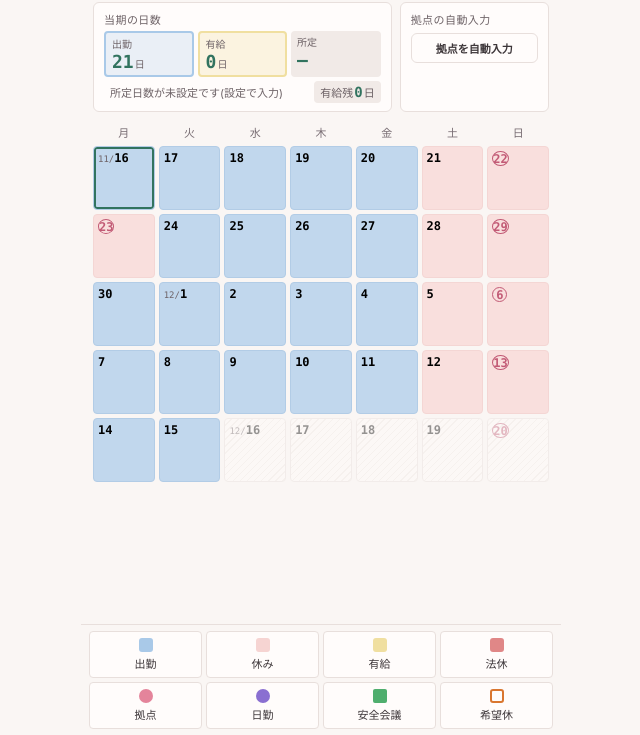
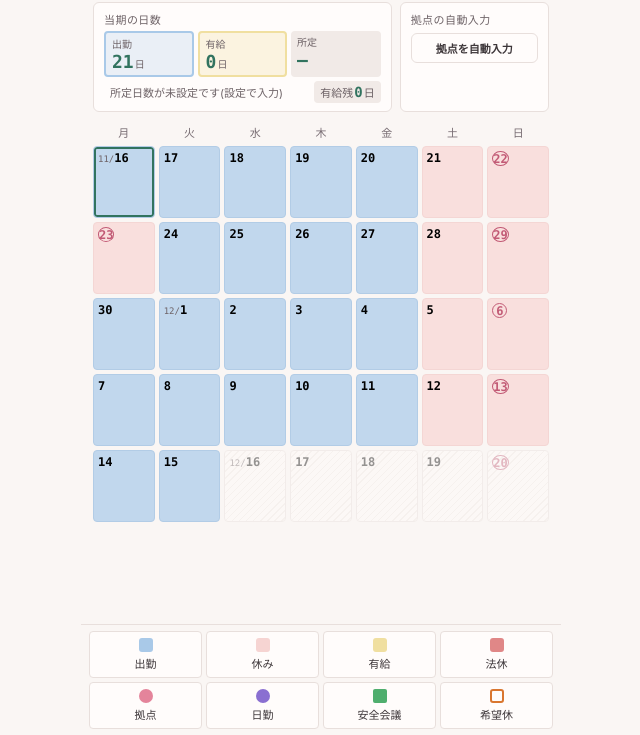
Before and after one commit to NM-MORIKUMA/ka-calendar, a plain HTML site: page index.html in a window 1280 px wide. Both pictures are taken after a click on the button "はじめる". Shown: the part 65-800 px from the top of the page, without its empty margins (319-959 px from the left). Drawn offline with Linux system fonts and the light colour scheme.

Commit message:
日付の枠を縦長にして、メモが半分で切れないようにする(タブレット横向きの最低の高さ30→40px、スマホは少し縦長)
Co-Authored-By: Claude Sonnet 5.5 <noreply@anthropic.com>

```diff
--- a/index.html
+++ b/index.html
@@ -198,7 +198,7 @@
   }
   .day-cell {
     position: relative;
-    aspect-ratio: 1 / 1;
+    aspect-ratio: 5 / 6; /* 2026-11-16: slightly taller than square so a memo line is never clipped */
     border-radius: 4px;
     border: 1px solid var(--line);
     background: var(--paper-raised);
@@ -235,7 +235,10 @@
   /* Landscape (tablet): the square cells are too tall to fit the whole month on one screen,
      so cell height follows the screen height instead (header + dashboard + toolbar ~360px incl. gaps, sized for a 6-row month). */
   @media (orientation: landscape) and (min-width: 700px) {
-    .day-cell { aspect-ratio: auto; min-height: 30px; height: clamp(30px, calc((100dvh - 360px) / 6), 64px); }
+    /* 2026-11-16: the 30px floor was shorter than date row + memo line (~36px), so memos were cut in half
+       on short tablet screens. Floor raised to 40px; a 5-week period (the usual case) divides by 5 so the
+       spare row of space below the grid is used. A 6-week month just scrolls a little. */
+    .day-cell { aspect-ratio: auto; min-height: 40px; height: clamp(40px, calc((100dvh - 360px) / 5), 72px); }
   }
   .day-memo {
     font-size: 9px;
@@ -246,6 +249,7 @@
     overflow: hidden;
     text-overflow: ellipsis;
     text-align: left;
+    flex-shrink: 0; /* never squeezed to a half-height strip */
   }
   .day-cell.dim { opacity: 0.4; }
   .day-cell.unset {
```
